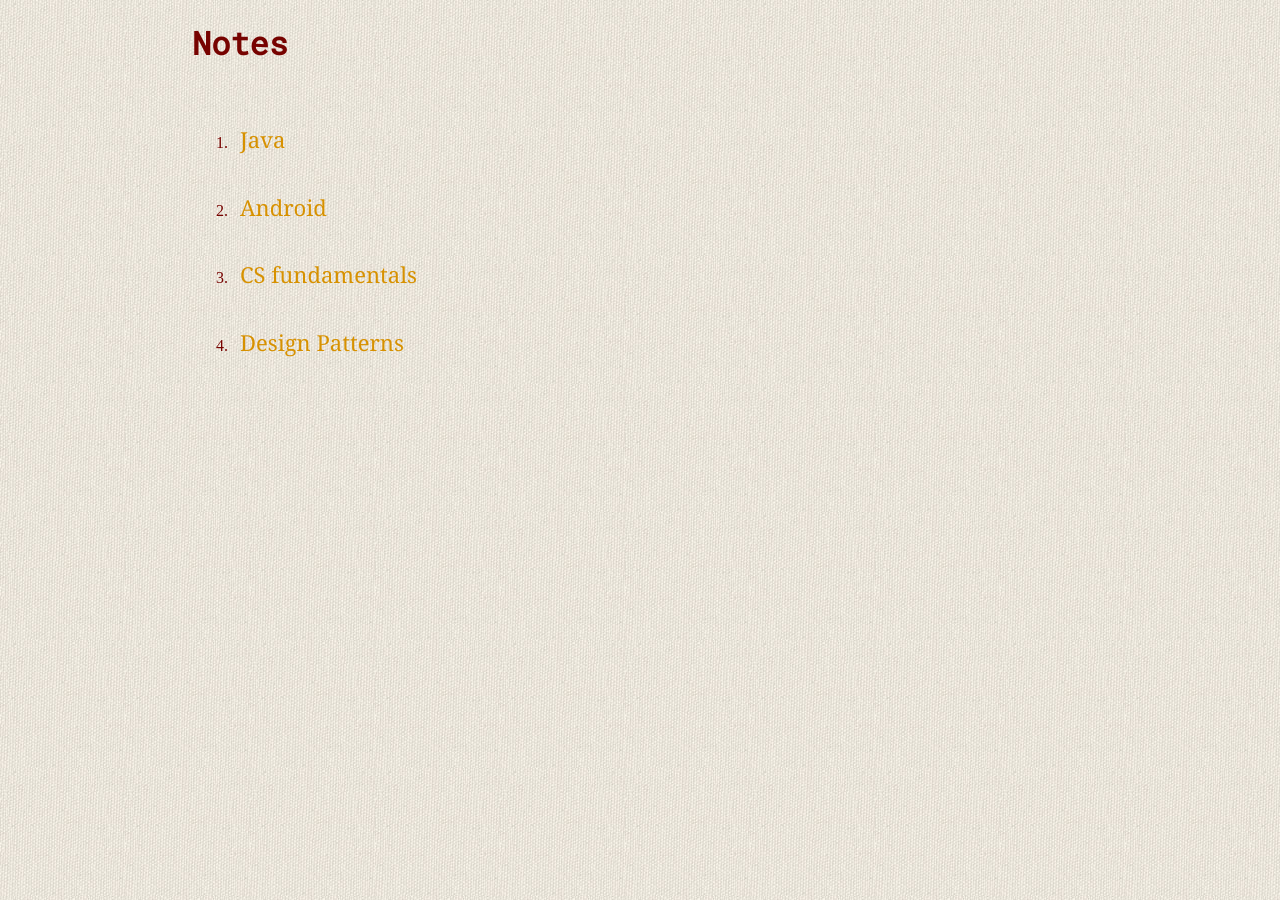
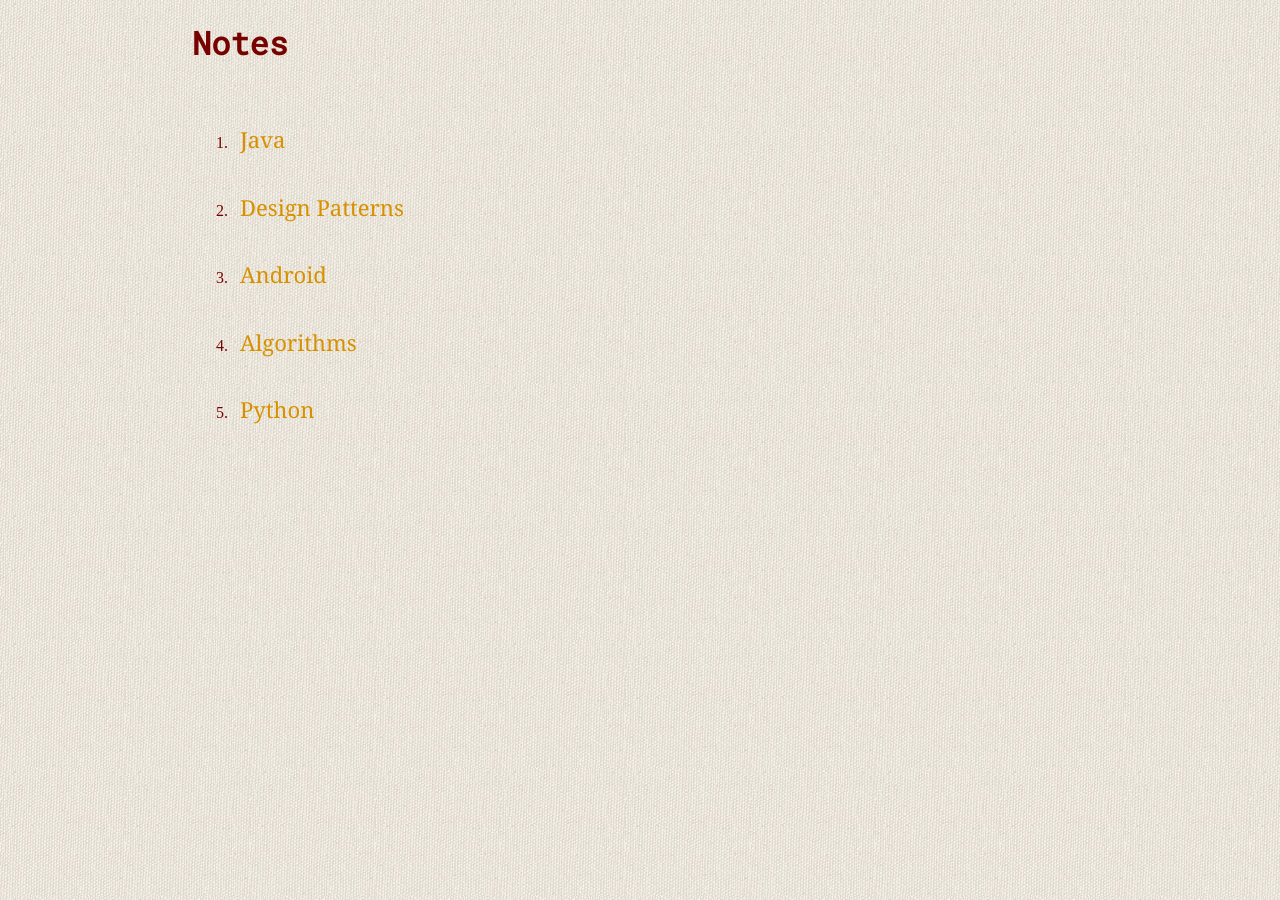
Before and after one commit to Jokestir/Jokestir.github.io, a Jekyll site: the page built from index.html, in a window 1280 px wide. Built offline with Jekyll 4.4.1, drawn with Linux system fonts in a browser that asks for light colours.

Commit message:
Change to external links

```diff
--- a/index.html
+++ b/index.html
@@ -9,22 +9,41 @@
 
 
   <ol class="notes-list" >
-	{% for my_page in site.pages %}
-        {% if my_page.path contains "index.html" %}
-		{% if my_page.title %}
-		{% unless my_page.exclude %}
-
 		        <li><span>
 					<p>
-						<a style="font-size: 22px" class="page-link" href="{{ my_page.url }}">{{ my_page.title }}</a>
+						<a style="font-size: 22px" class="page-link" href="https://jokestir.github.io/java_notes/">Java</a>
 					<p>
 				</span>
 				</li>
 
-		{% endunless %}
-		{% endif %}
-		{% endif %}
-    {% endfor %}
+		<li><span>
+					<p>
+						<a style="font-size: 22px" class="page-link" href="https://jokestir.github.io/design_patterns/">Design Patterns</a>
+					<p>
+				</span>
+				</li>
+
+				<li><span>
+					<p>
+						<a style="font-size: 22px" class="page-link" href="https://jokestir.github.io/android_notes">Android</a>
+					<p>
+				</span>
+				</li>
+
+				<li><span>
+					<p>
+						<a style="font-size: 22px" class="page-link" href="https://jokestir.github.io/algo_notes/">Algorithms</a>
+					<p>
+				</span>
+				</li>
+
+				<li><span>
+					<p>
+						<a style="font-size: 22px" class="page-link" href="https://jokestir.github.io/python_notes">Python</a>
+					<p>
+				</span>
+				</li>
+
   </ol>
 
 
```
